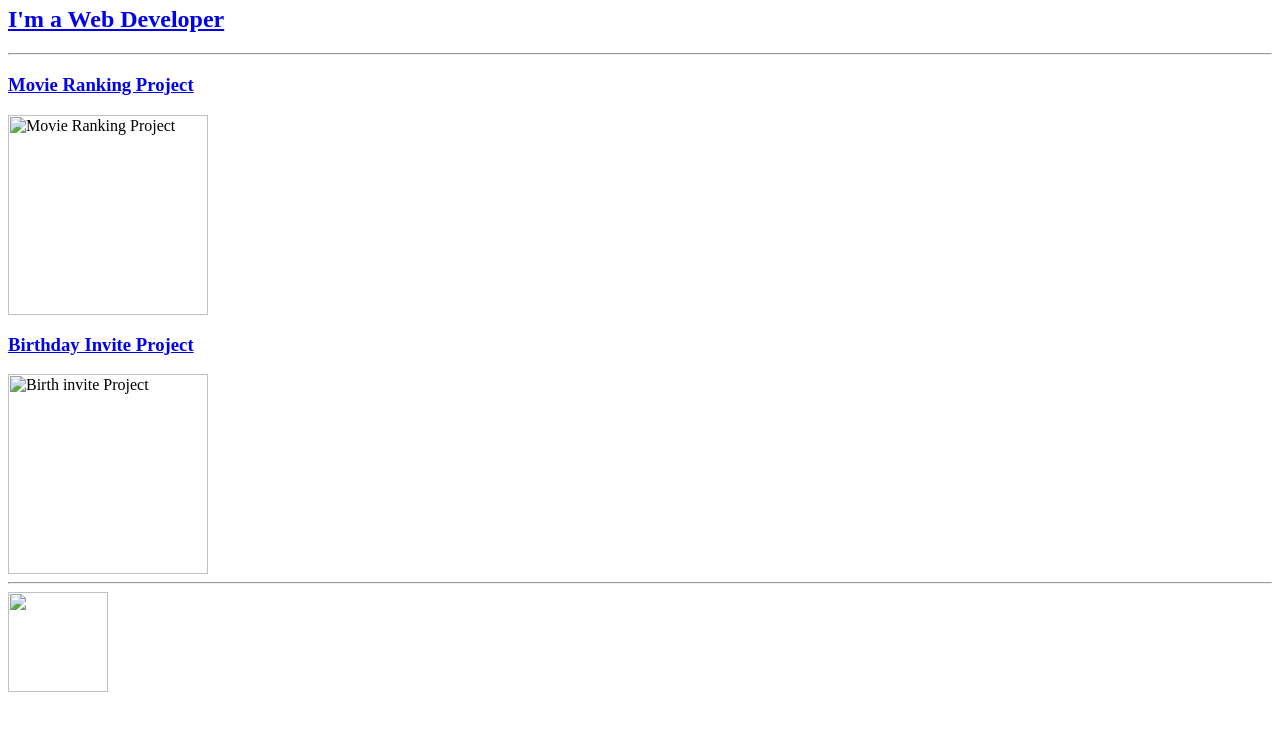
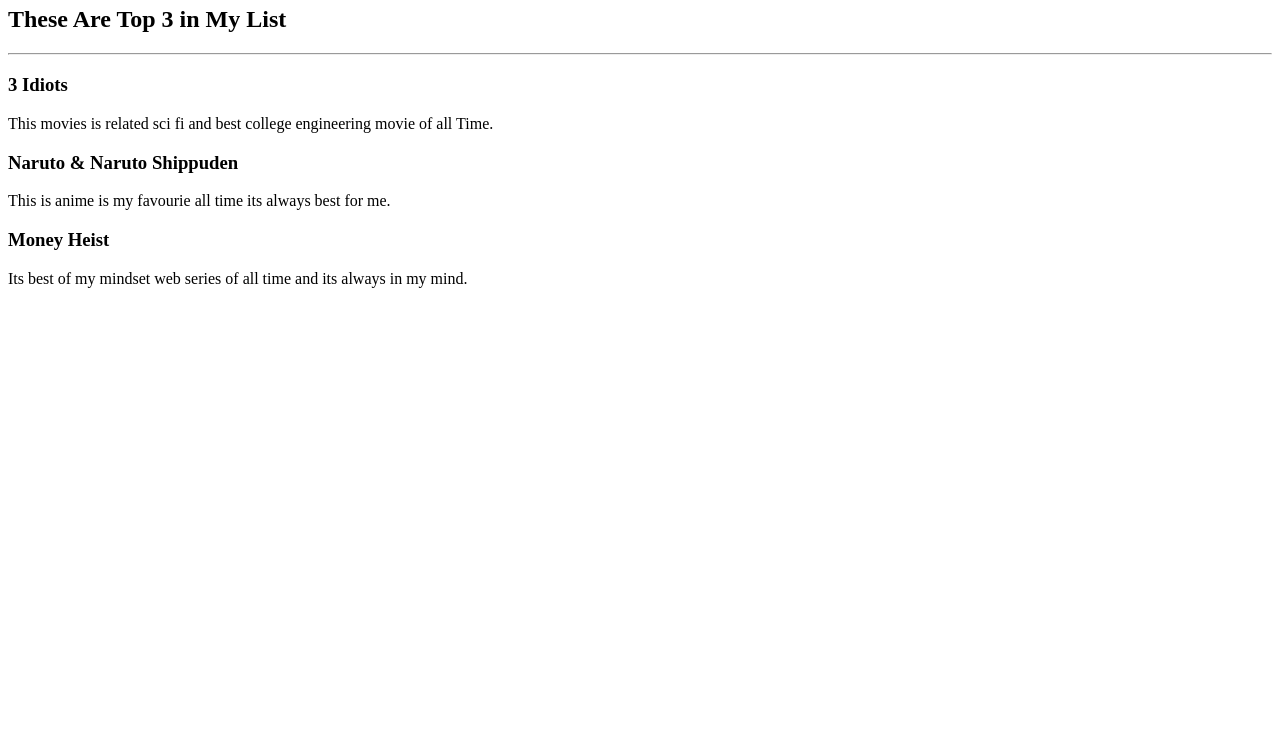
Before and after one commit to niecsanjani/html-portfolio, a plain HTML site: page index.html in a window 1280 px wide. Shown: the part 60-800 px from the top of the page. Drawn offline with Linux system fonts and the light colour scheme.

Commit message:
Add files via upload

```diff
--- a/index.html
+++ b/index.html
@@ -1,21 +1,10 @@
-<!-- TODO 1: Create the HTML Boilerplate -->
-<a href="./public/about.html"><h1>Anjani Kumar Portfolio</h1>
-
-<h2>I'm a Web Developer</h2>
-<hr>
-<!-- TODO 2: Add Your previous projects' HTML into the public folder -->
-<a href="../2.4 Movie Ranking Project/index.html"><h3>Movie Ranking Project</h3></a>
-<!-- TODO 3: Take screenshots of your project previews and add the images to the images folder -->
-<img src="../3.3 Image Elements/Screenshot 2025-03-02 104805.png" height="200" alt="Movie Ranking Project"/>
-<!-- TODO 4: Add titles/subtitles etc. -->
-<!-- TODO 5: Add a link to the project pages -->
-<a href="./public/birthday-invite.html"><h3>Birthday Invite Project</h3></a>
-<!-- TODO 6: Add images to show the project previews -->
-<img src="./assets/images/birthday-invite.png" height="200" alt="Birth invite Project"/><br>
-<hr>
-<HINT for TODO 6: You can use the height attribute set to 200 to make the image smaller:
-https://developer.mozilla.org/en-US/docs/Web/HTML/Element/img#attr-height -->
-
-<!-- TODO 7: Add the Contact Me and About Me page links -->
-
- <a href="./public/contact.html"><img src="../contact.jpg" height="100">
+<!-- Write your code below -->
+<h1>All Time Favourite Movies</h1>
+<h2>These Are Top 3 in My List</h2>
+<hr/>
+<h3>3 Idiots</h3>
+This movies is related sci fi and best college engineering movie of all Time.
+<h3>Naruto & Naruto Shippuden</h3>
+This is anime is my favourie all time its always best for me.
+<h3>Money Heist</h3>
+Its best of my mindset web series of all time and its always in my mind.
```
Also changed, not shown: Screenshot 2025-03-02 104805.png (added), contact.jpg (added).
